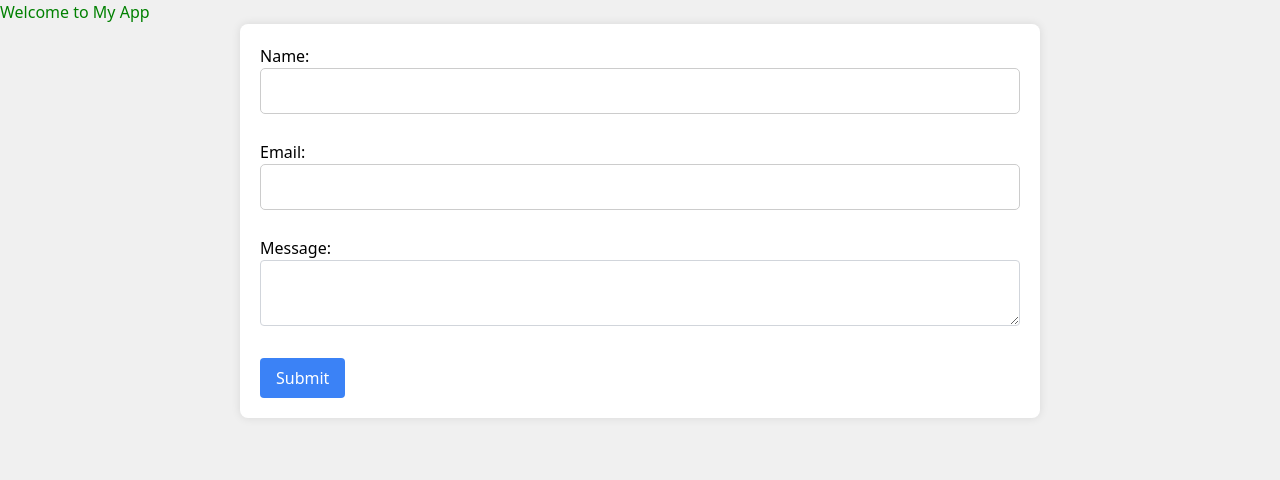
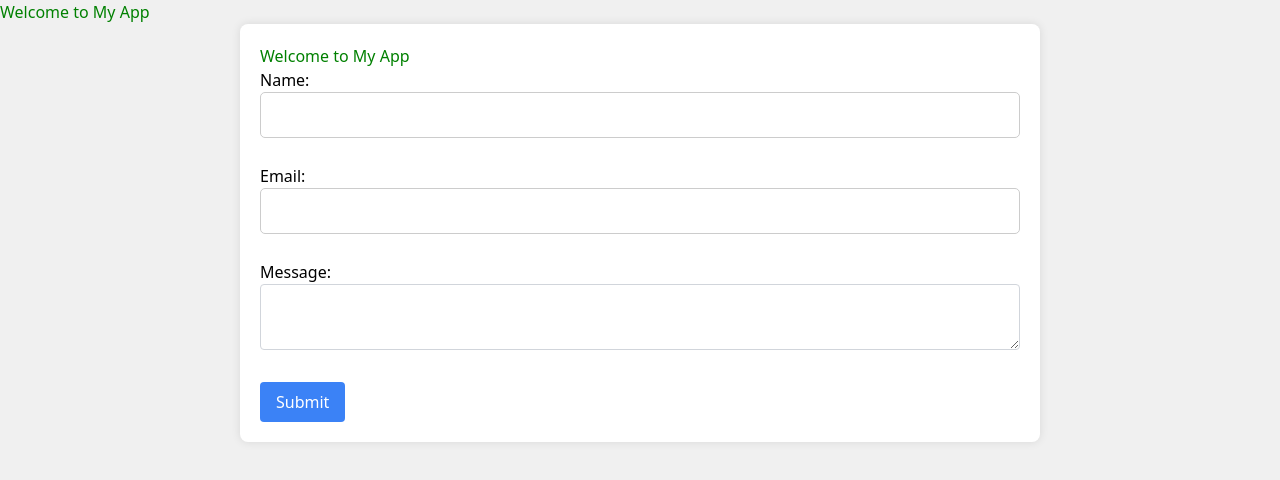
Before and after one commit to AbishegaBruce/React_Hook_Form, a React (Create React App) app: page / in a window 1280 px wide. Shown: the top 480 px of the page. Built offline with nearby package versions, Linux system fonts and the light colour scheme.

Commit message:
Update ExampleComponent.js

```diff
--- a/src/ExampleComponent.js
+++ b/src/ExampleComponent.js
@@ -10,12 +10,13 @@ const ExampleComponent = () => {
     console.log('Form submitted:', data);
     setSubmittedData(data);
     reset();
-    // You can add a pop-up or notification here for successful submission
+
     alert('Form submitted successfully!');
   };
 
   return (
     <div className="container">
+       <h1 className="welcome-heading" >Welcome to My App</h1>
       <form onSubmit={handleSubmit(onSubmit)} className="space-y-4">
         <div>
           <label htmlFor="name">Name:</label>
```
